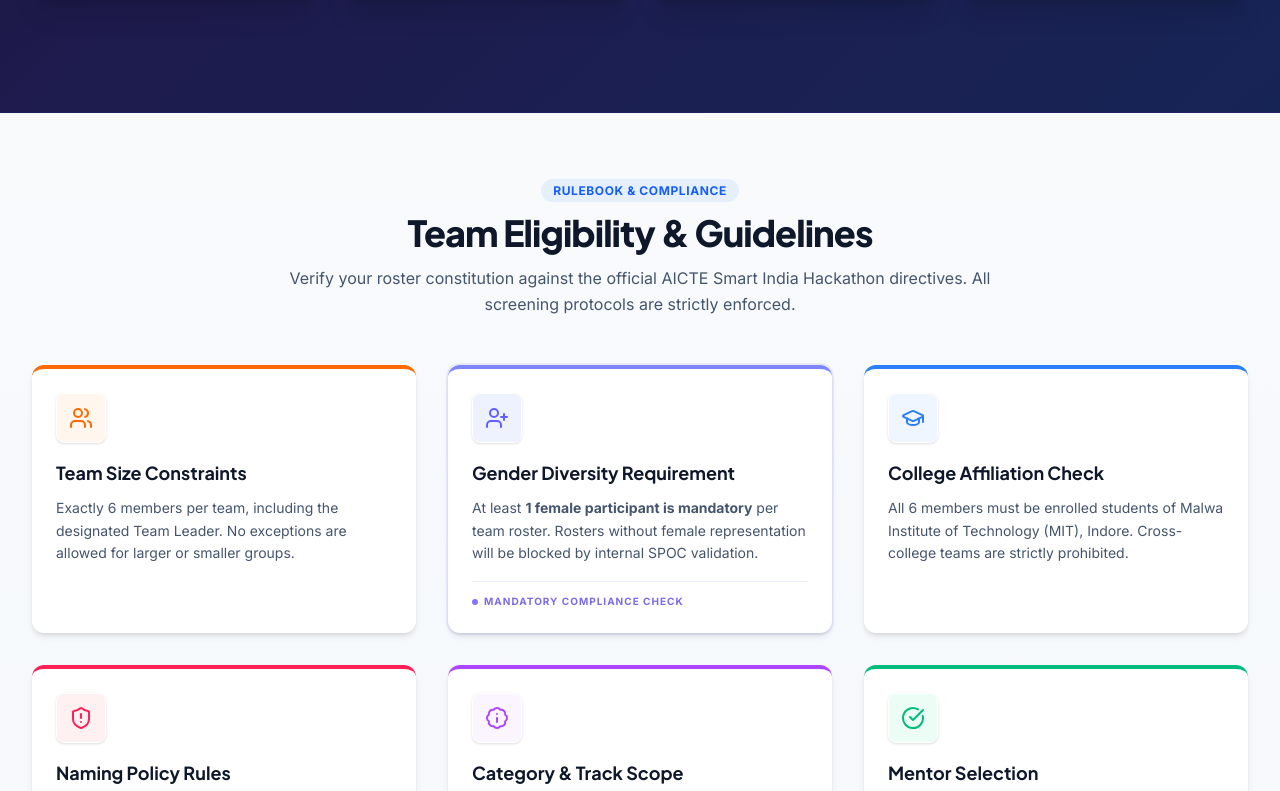
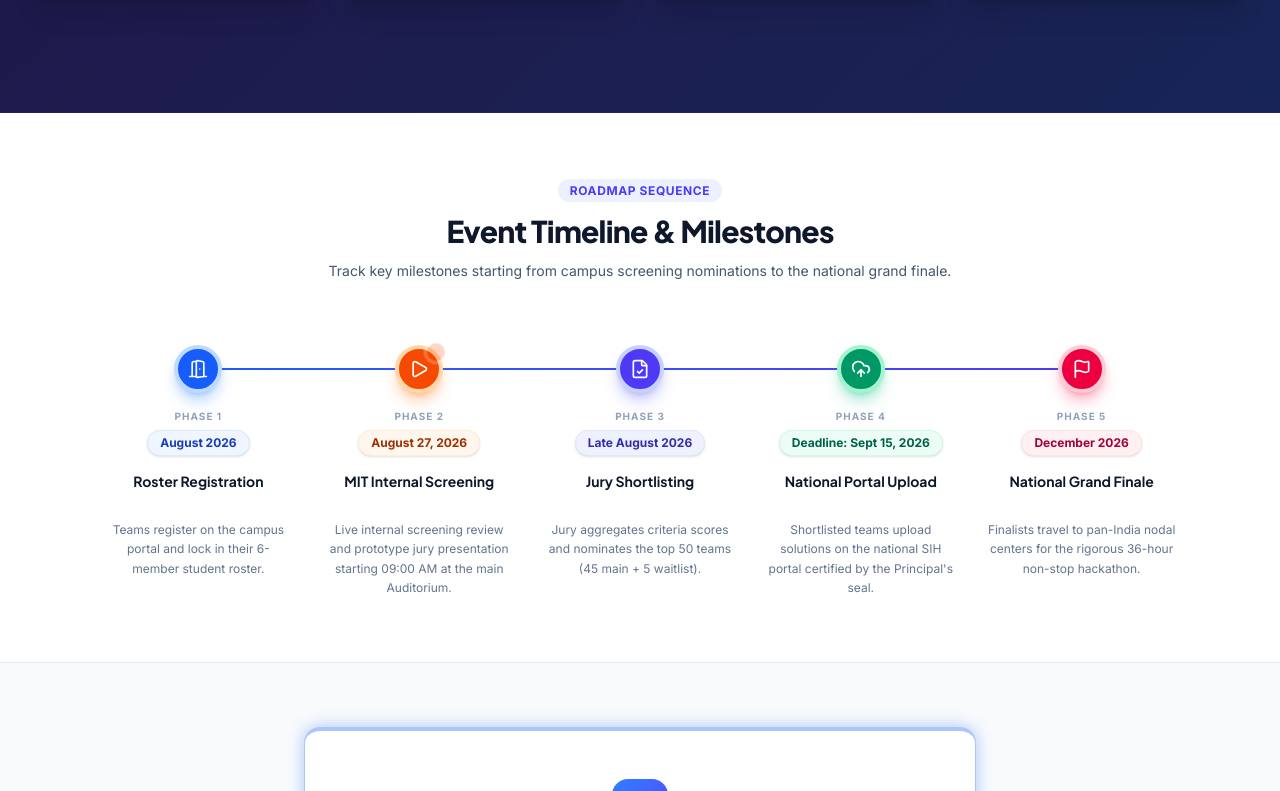
Before and after one commit to TheHarshrajThakur/2k26-SIH-INTERNAL-HACKATHON, a React (Vite) app: page / in a window 1280 px wide. Shown: the part 1189-1980 px from the top of the page. Built offline with nearby package versions, Linux system fonts and the light colour scheme.

Commit message:
Remove Eligibility & Guidelines section and nav link

```diff
--- a/src/App.tsx
+++ b/src/App.tsx
@@ -1,7 +1,6 @@
 import { AnnouncementBar } from "./components/AnnouncementBar";
 import { Navbar } from "./components/Navbar";
 import { Hero } from "./components/Hero";
-import { Guidelines } from "./components/Guidelines";
 import { RegistrationForm } from "./components/RegistrationForm";
 import { Timeline } from "./components/Timeline";
 import { SPOCDesk } from "./components/SPOCDesk";
@@ -14,7 +13,6 @@
       <Navbar />
       <main className="flex-grow">
         <Hero />
-        <Guidelines />
         <Timeline />
         <RegistrationForm />
         <SPOCDesk />
--- a/src/components/Navbar.tsx
+++ b/src/components/Navbar.tsx
@@ -16,7 +16,6 @@
 
   const navItems = [
     { label: "Overview", href: "#overview" },
-    { label: "Eligibility", href: "#eligibility" },
     { label: "Timeline", href: "#timeline" },
     { label: "Registration", href: "#registration" },
     { label: "SPOC Desk", href: "#spoc" },
```
